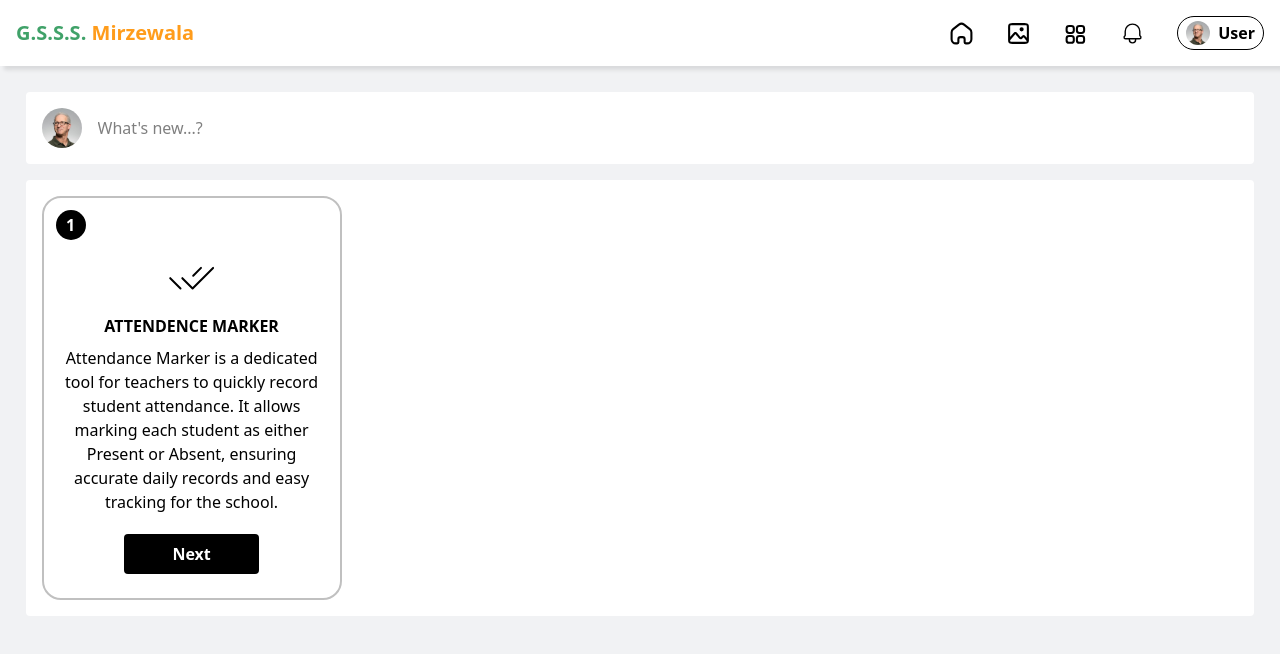
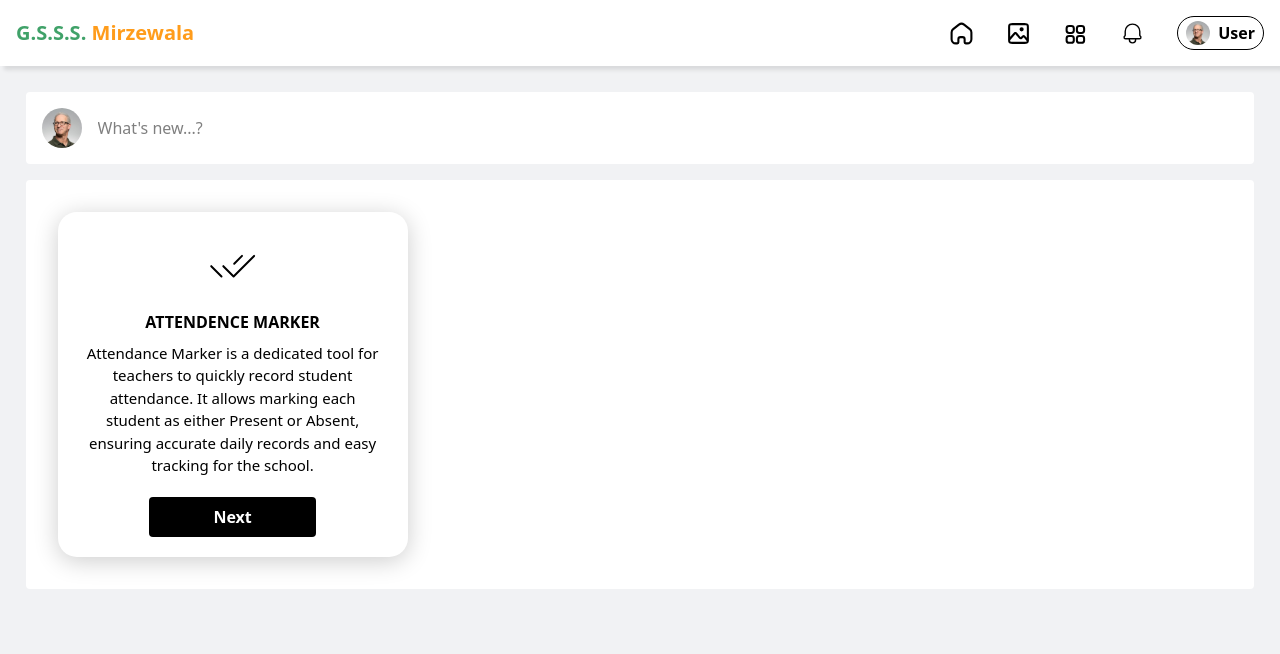
Before and after one commit to GSSS-Mirzewala/GSSS-Mirzewala, a React (Vite) app: page /dashboard in a window 1280 px wide. Shown: the top 654 px of the page. Built offline with nearby package versions, Linux system fonts and the light colour scheme; sample sign-in values are in the browser's storage.

Commit message:
Add files via upload
NEW UPDATE 05:46 PM (24/09/2025) - Improved Attendence Marker Tool Card.

```diff
--- a/src/Content/components/Tools.jsx
+++ b/src/Content/components/Tools.jsx
@@ -2,7 +2,7 @@ import ATM from "./tools/ATM";
 
 function Tools() {
   return (
-    <div className="w-full bg-white p-4 rounded-sm flex flex-row items-center justify-between max-sm:justify-center overflow-x-auto gap-8 scroll-smooth">
+    <div className="w-full bg-white p-8 rounded-sm flex flex-row items-center justify-between max-sm:justify-center overflow-x-auto gap-8 scroll-smooth">
       <ATM />
     </div>
   );
--- a/src/Content/components/tools/ATM.jsx
+++ b/src/Content/components/tools/ATM.jsx
@@ -6,13 +6,12 @@ import Check from "../../../assets/Icons/Check.svg";
 function ATM() {
   return (
     <div className={styles.CONTAINER}>
-      <div className={styles.CIRCLE}>1</div>
-      <div className="w-full flex flex-col items-center justify-center gap-2">
+      <div className="w-full flex flex-col items-center justify-center gap-4">
         <img src={Check} alt="" />
         <h4 className="text-center font-semibold">ATTENDENCE MARKER</h4>
       </div>
       <div>
-        <p className="text-center font-light text-[16px]">
+        <p className="text-center font-light text-[15px] px-3">
           Attendance Marker is a dedicated tool for teachers to quickly record
           student attendance. It allows marking each student as either Present
           or Absent, ensuring accurate daily records and easy tracking for the
--- a/src/Content/components/tools/styles/ATM.module.css
+++ b/src/Content/components/tools/styles/ATM.module.css
@@ -1,44 +1,28 @@
 .CONTAINER {
-  border: 2px solid #c0c0c0;
-  padding: 0.75rem;
-  min-width: 300px;
-  max-width: 300px;
+  padding: 1.5rem 0.75rem 0.5rem 0.75rem;
+  min-width: 350px;
+  max-width: 350px;
   border-radius: 19px;
   display: flex;
   flex-direction: column;
-  gap: 8px;
+  gap: 0.5rem;
   transition: all 0.3s ease-in-out;
+  box-shadow: 0px 4px 24px rgba(0, 0, 0, 0.2);
 }
 
 @media (max-width: 648px) {
   .CONTAINER {
-    max-width: 350px;
+    max-width: 340px;
     width: 100%;
     gap: 1rem;
   }
-}
-
-.CONTAINER:hover {
-  border-color: #40a269;
-}
-
-.CIRCLE {
-  border-radius: 50%;
-  display: flex;
-  align-items: center;
-  justify-content: center;
-  width: 30px;
-  height: 30px;
-  background: #000;
-  color: #fff;
-  font-weight: 600;
 }
 
 .BUTTON {
   background: #000;
   color: white;
   border-radius: 4px;
-  padding: 0.5rem 3rem;
+  padding: 0.5rem 4rem;
   font-weight: 600;
   cursor: pointer;
   font-size: 16px;
```
